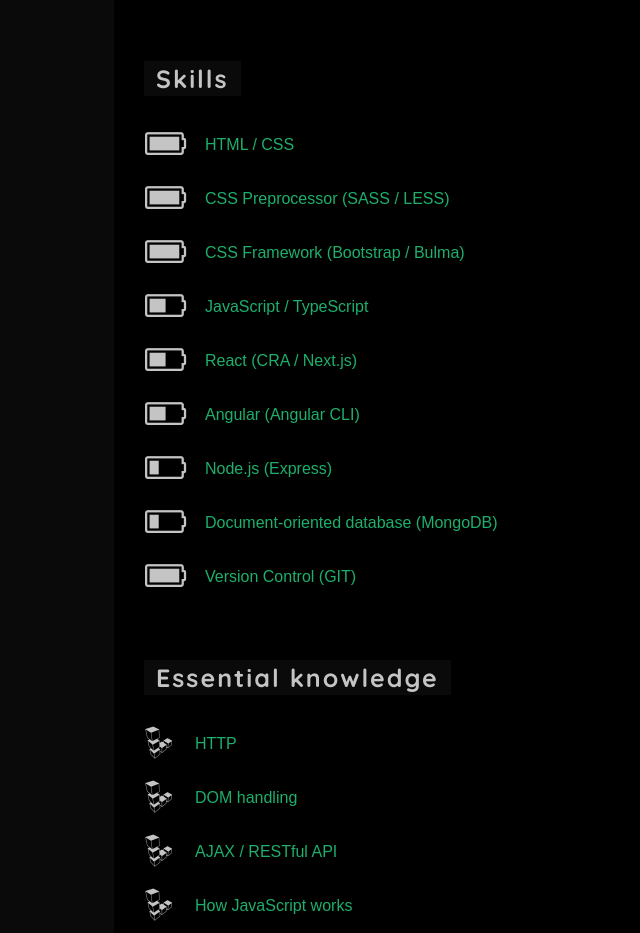
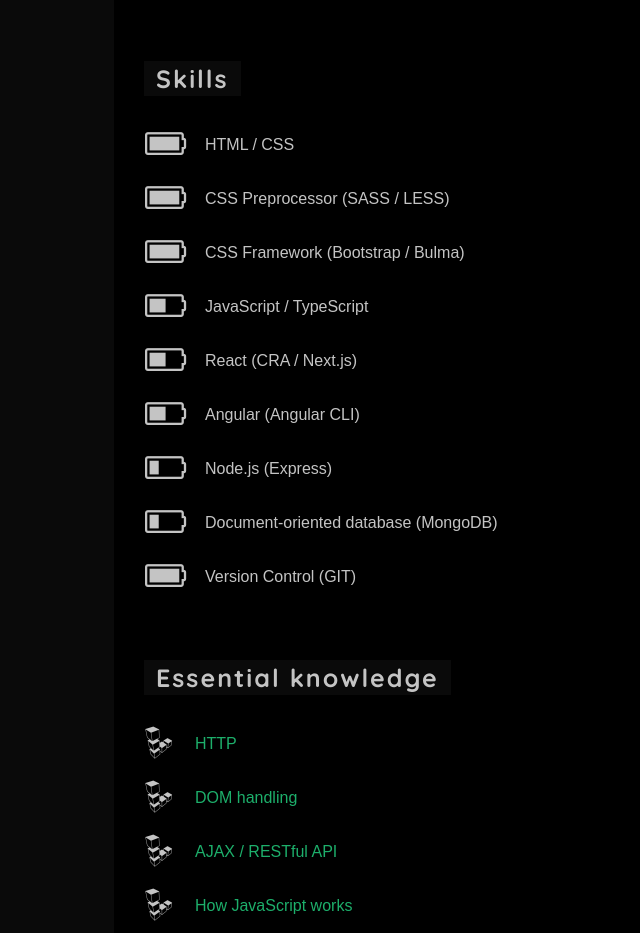
Before and after one commit to Nattasak/my-resume, a React (Create React App) app: page / in a window 1280 px wide. Shown: the part 1040-1973 px from the top of the page, without its empty margins (146-786 px from the left). Built offline with nearby package versions, Linux system fonts and the light colour scheme.

Commit message:
change color

```diff
--- a/src/Components/Skills.js
+++ b/src/Components/Skills.js
@@ -4,7 +4,7 @@
 const Skill = ({ title, level }) => (
   <li className="skills-item">
     <i className={`fa fa-battery-${level} fa-2x`} aria-hidden="true"></i>
-    <span className='green'>
+    <span className='title'>
       {title}
     </span>
   </li>
--- a/src/Styles/Skills.css
+++ b/src/Styles/Skills.css
@@ -9,5 +9,5 @@
       position: absolute;
       left: -50px;
       top: -1px; }
-    .skills-section .skills-items .skills-item .green {
+    .skills-section .skills-items .skills-item .title {
       margin-left: 10px; }
--- a/src/Styles/Skills.scss
+++ b/src/Styles/Skills.scss
@@ -15,7 +15,7 @@
         top: -1px;
       }
 
-      .green {
+      .title {
         margin-left: 10px;
       }
     }
```
